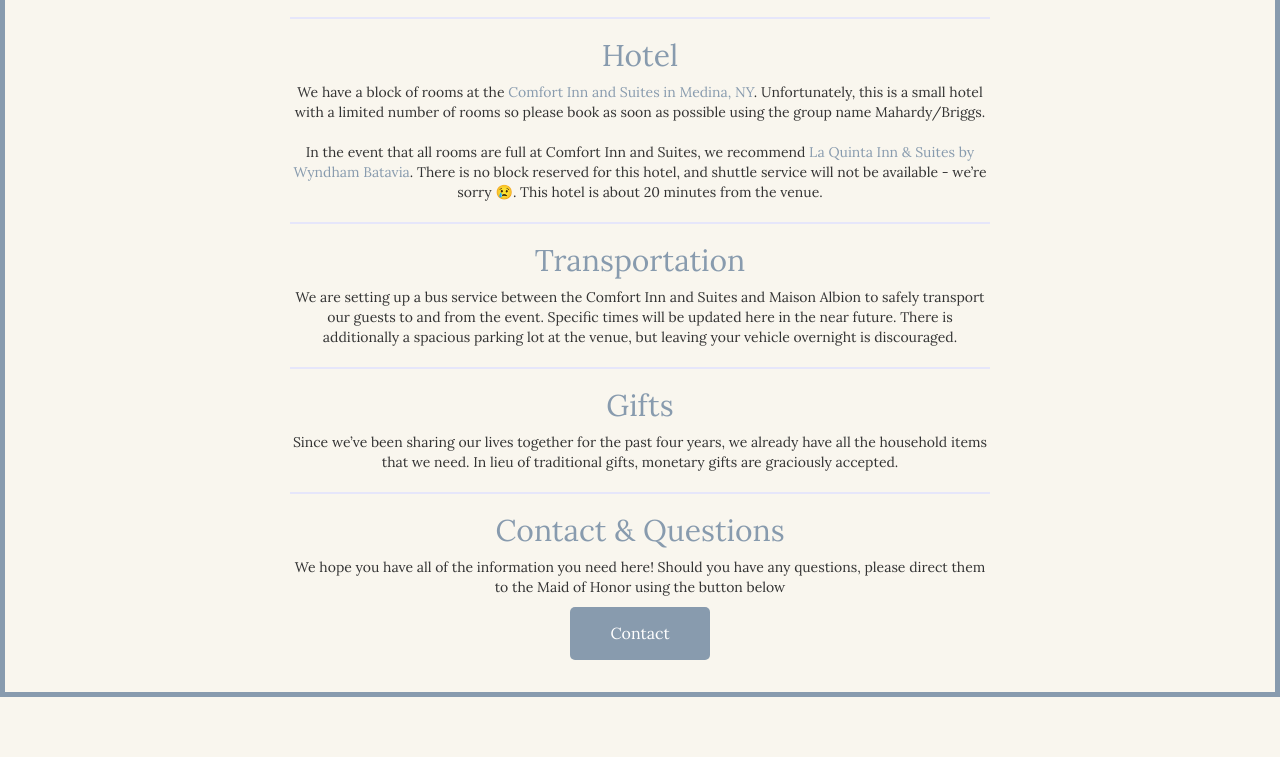
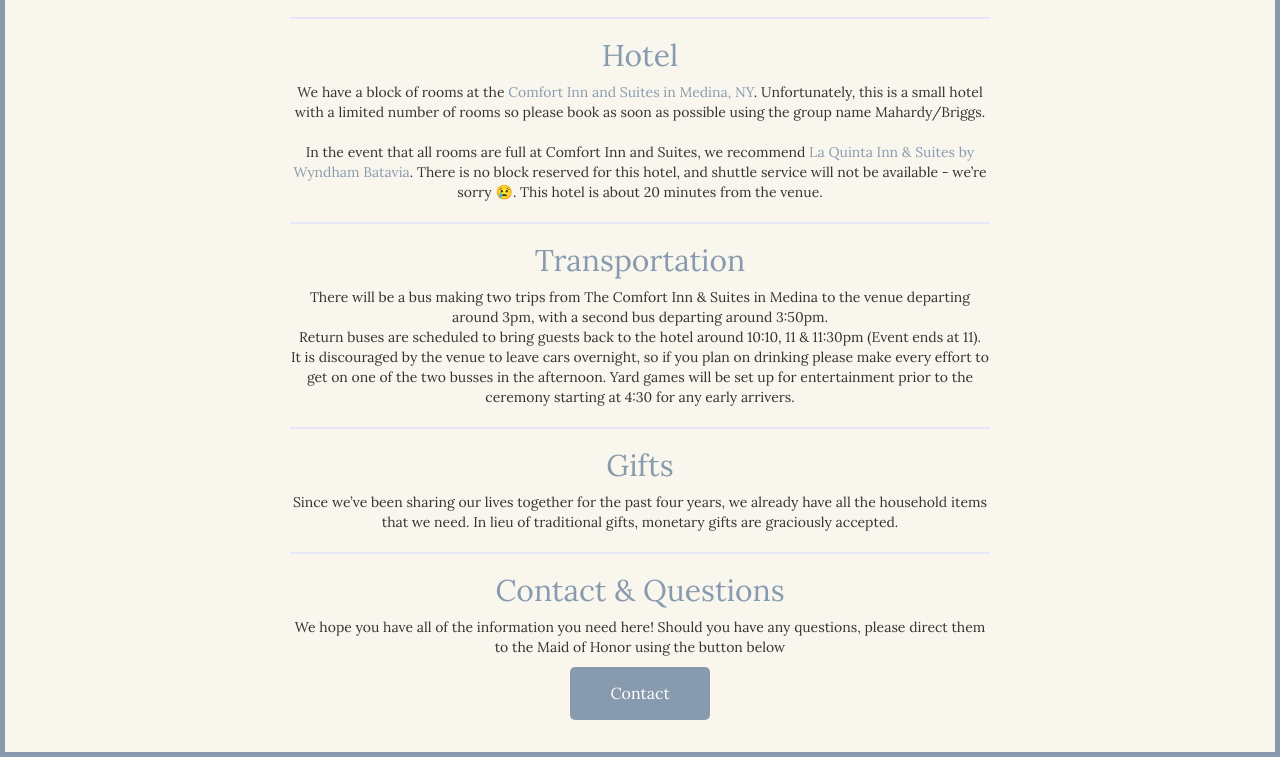
Before and after one commit to mahardbr/wedding, a plain HTML site: page index.html in a window 1280 px wide. Shown: the part 3935-4692 px from the top of the page. Before the commit the page ends 4632 px from the top, so only its background shows below. Drawn offline with nearby package versions, Linux system fonts and the light colour scheme; files whose address does not match are found by name.

Commit message:
Update index.html

```diff
--- a/index.html
+++ b/index.html
@@ -329,7 +329,12 @@
       </div>
       <hr class="hr1" />
       <div><h2 id="transportation">Transportation</h2>
-      <p>We are setting up a bus service between the Comfort Inn and Suites and Maison Albion to safely transport our guests to and from the event. Specific times will be updated here in the near future. There is additionally a spacious parking lot at the venue, but leaving your vehicle overnight is discouraged. </p></div>
+      <p>There will be a bus making two trips from The Comfort Inn & Suites in Medina to the venue departing around 3pm, with a second bus departing around 3:50pm.
+<br>
+        Return buses are scheduled to bring guests back to the hotel around 10:10, 11 & 11:30pm (Event ends at 11).
+        <br>
+        It is discouraged by the venue to leave cars overnight, so if you plan on drinking please make every effort to get on one of the two busses in the afternoon. Yard games will be set up for entertainment prior to the ceremony starting at 4:30 for any early arrivers.
+         </p></div>
 
       <hr class="hr1" />
       <div>
```
